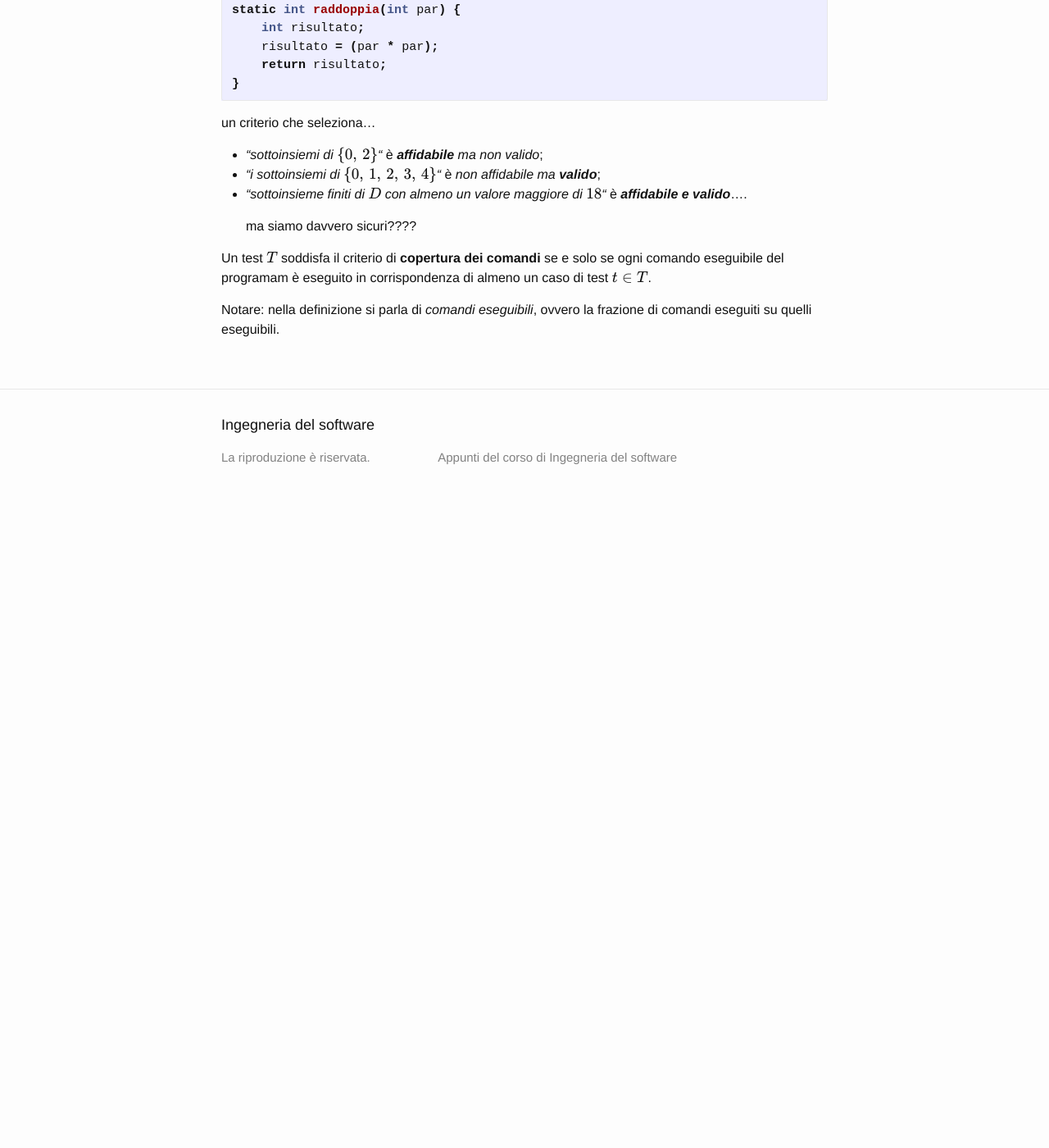
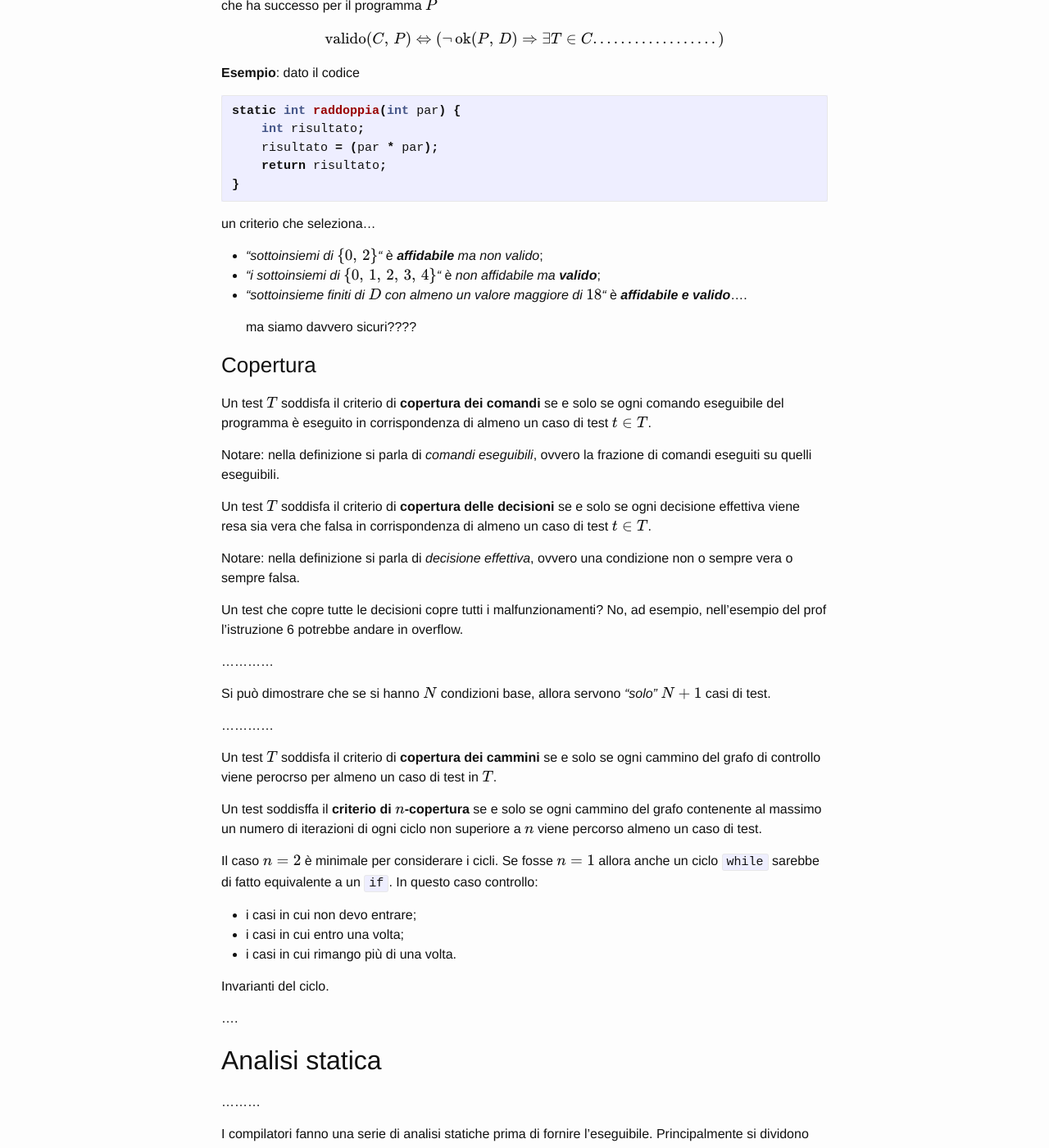
Before and after one commit to MarcoBuster/sweng, a Jekyll site: the page built from _posts/2022-11-23-verifica-convalida.md, in a window 1280 px wide and 1400 px high, scrolled down 4268 px. Shown: the whole window at 82% size. Built offline with Jekyll 4.4.1, drawn with Linux system fonts in a browser that asks for light colours; formulas are drawn with MathJax 3; the table of contents is made by our own code; before the commit the page ends 4898 px from its top, so only the background shows below that; some of the changed text lies outside the part shown.

Commit message:
Add today (partial) lesson notes

```diff
--- a/_posts/2022-11-23-verifica-convalida.md
+++ b/_posts/2022-11-23-verifica-convalida.md
@@ -103,7 +103,7 @@ $$
 P \text{ è } \textit{corretto} \Leftrightarrow \forall d \in D \: \operatorname{ok}(P, \, d)
 $$
 
-### Test
+## Test
 
 - un test $$T$$ per un programma $$P$$ è un sottoinsieme del dominio $$D$$;
 - un elemento $$t$$ di un test $$T$$ è detto _caso di test_;
@@ -120,7 +120,7 @@ $$
 \operatorname{successo}(T, \, P) TODO
 $$
 
-#### Test ideale
+### Test ideale
 
 $$T$$ è _ideale_ per $$P$$ se e solo se $$\operatorname{ok}(P, \, T) \Rightarrow \operatorname{ok}(P, \, D)$$ cioè se il superamento del test implica la correttezza del programma.
 
@@ -145,7 +145,7 @@ Perché è impossibile trovare un test ideale esaustivo?
 In Java un int è espresso su 32 bit, quindi il dominio ha di cardinalità $$ 2^{32} \cdot 2^{32} = 2^{64} \sim 2 \cdot 10^{19}$$.
 Considerando un tempo di 1 nanosecondo per ogni test, ci dovremmo mettere più di 600 anni.
 
-#### Criterio di selezione
+### Criterio di selezione
 
 Come faccio a scegliere un sottoinsieme del dominio _intelligente_ cercando di approssimare il test ideale?
 
@@ -184,6 +184,67 @@ un criterio che seleziona...
 
 <!-- e 68 -->
 
-Un test $$T$$ soddisfa il criterio di __copertura dei comandi__ se e solo se ogni comando eseguibile del programam è eseguito in corrispondenza di almeno un caso di test $$t \in T$$.
+### Copertura
+
+Un test $$T$$ soddisfa il criterio di __copertura dei comandi__ se e solo se ogni comando eseguibile del programma è eseguito in corrispondenza di almeno un caso di test $$t \in T$$.
 
 Notare: nella definizione si parla di _comandi eseguibili_, ovvero la frazione di comandi eseguiti su quelli eseguibili.
+
+Un test $$T$$ soddisfa il criterio di __copertura delle decisioni__ se e solo se ogni decisione effettiva viene resa sia vera che falsa in corrispondenza di almeno un caso di test $$t \in T$$.
+
+Notare: nella definizione si parla di _decisione effettiva_, ovvero una condizione non o sempre vera o sempre falsa.
+
+Un test che copre tutte le decisioni copre tutti i malfunzionamenti? No, ad esempio, nell'esempio del prof l'istruzione 6 potrebbe andare in overflow.
+
+............
+
+Si può dimostrare che se si hanno $$N$$ condizioni base, allora servono _"solo"_ $$N+1$$ casi di test.
+
+............
+
+
+Un test $$T$$ soddisfa il criterio di __copertura dei cammini__ se e solo se ogni cammino del grafo di controllo viene perocrso per almeno un caso di test in $$T$$.
+
+Un test soddisffa il __criterio di $$n$$-copertura__ se e solo se ogni cammino del grafo contenente al massimo un numero di iterazioni di ogni ciclo non superiore a $$n$$ viene percorso almeno un caso di test.
+
+Il caso $$n = 2$$ è minimale per considerare i cicli.
+Se fosse $$n = 1$$ allora anche un ciclo `while` sarebbe di fatto equivalente a un `if`. In questo caso controllo:
+- i casi in cui non devo entrare;
+- i casi in cui entro una volta;
+- i casi in cui rimango più di una volta.
+
+Invarianti del ciclo.
+
+....
+
+## Analisi statica
+
+.........
+
+I compilatori fanno una serie di analisi statiche prima di fornire l'eseguibile. Principalmente si dividono nelle seguenti fasi:
+- __analisi lessicale__: identificazione dei token del linguaggio;
+- __analisi sintattica__: controllo della grammatica del linguaggio e quindi delle relazioni tra i token;
+- __controllo dei tipi__: violazioni di regole sui tipi;
+- __analisi flusso dei dati__: rileva dei problemi relativi a evoluzione del valore associato alle variabili.
+
+## Analisi DataFlow
+
+...............
+
+
+### Regole
+
+- L'_uso_ di una variabile deve essere sempre preceduto senza annullamenti intermedi.
+- La _definizione_ di una variabile deve sempre essere seguita da un uso prima di un suo annullamento o definizione
+- l'_annullamento_ di una variabile deve essere sempre seguito da una definizione prima di un uso o di altro annuallmento
+
+|   | annullamento | definizione | uso |
+|---|---|---|---|
+| annullamento | ERR | | ERR |
+| definizione | ERR | ERR | |
+| uso | | | |
+
+.............................................
+                kernel panic
+             ~. scusate raga .~
+.............................................
```
